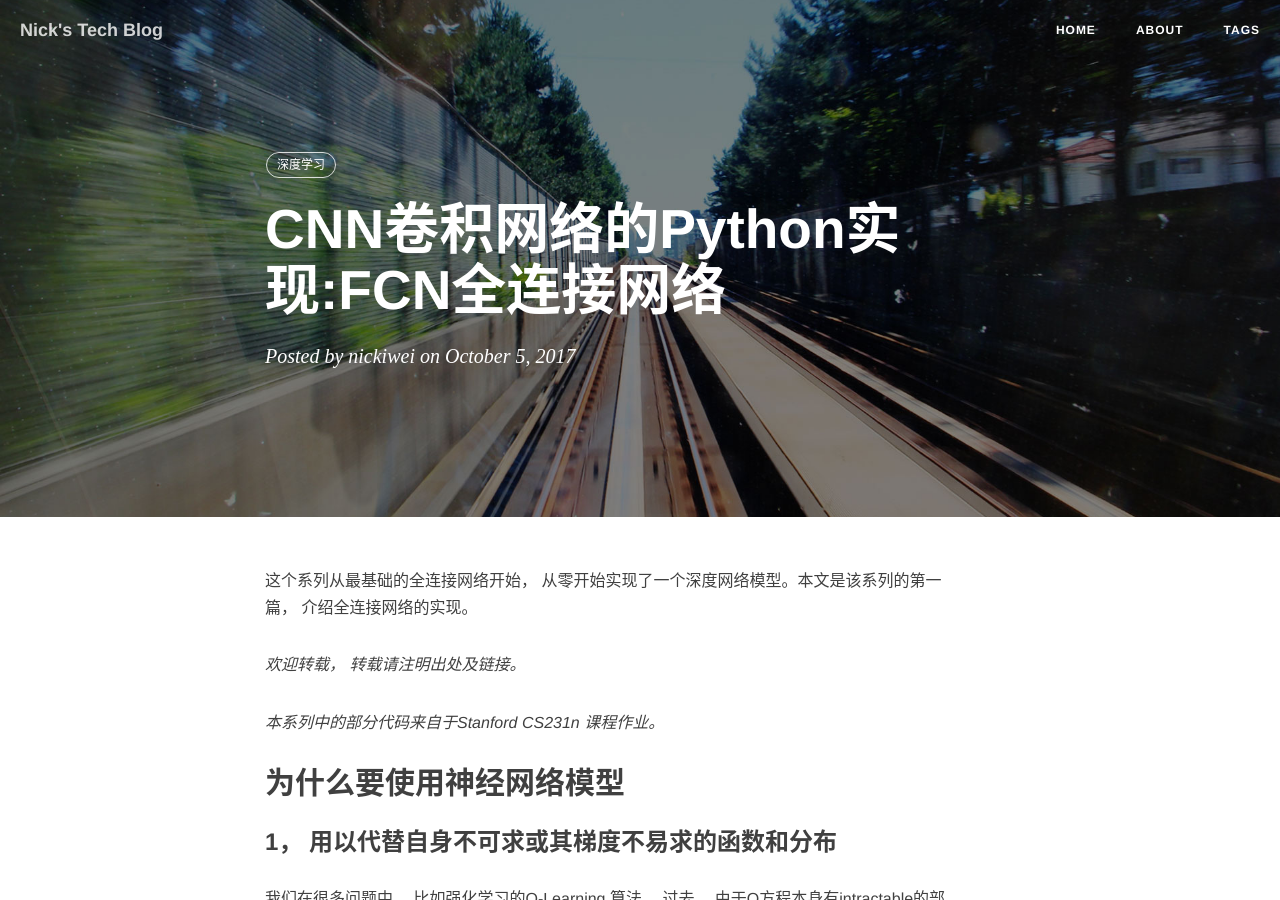
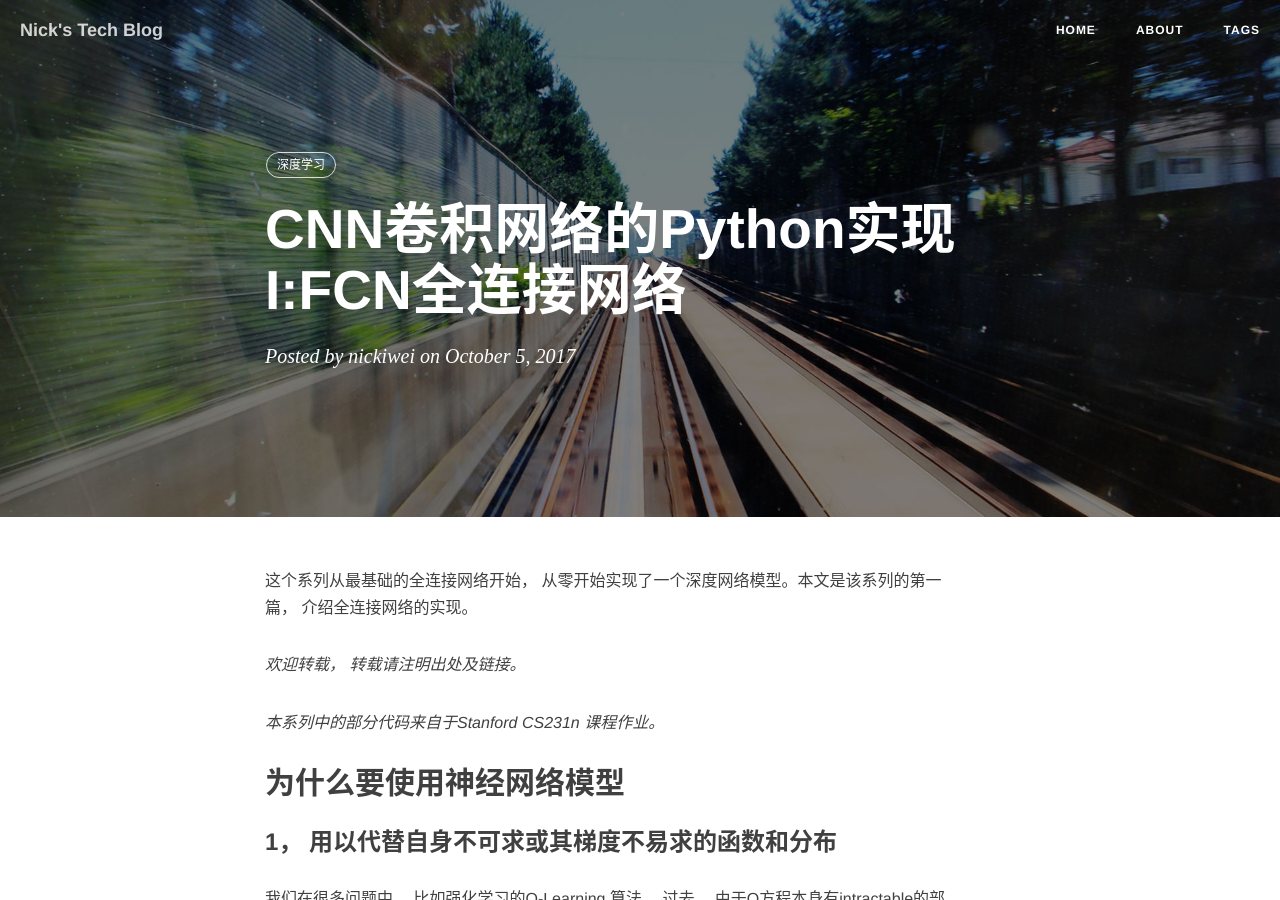
Before and after one commit to nickiwei/nickiwei.github.io, a Jekyll site: the page built from _posts/2017-10-05-CNN卷积网络的Python实现I: FCN全连接网络.markdown, in a window 1280 px wide and 900 px high. Built offline with Jekyll 4.4.1, drawn with Linux system fonts in a browser that asks for light colours; nearby versions of some CDN libraries; comment, search, counter and statistics services are not loaded.

```diff
--- a/_posts/2017-10-05-CNN卷积网络的Python实现I: FCN全连接网络.markdown
+++ b/_posts/2017-10-05-CNN卷积网络的Python实现I: FCN全连接网络.markdown
@@ -1,6 +1,6 @@
 ---
 layout:     post
-title:      "CNN卷积网络的Python实现:FCN全连接网络"
+title:      "CNN卷积网络的Python实现I:FCN全连接网络"
 date:       2017-10-05 12:00:00
 author:     "nickiwei"
 header-img: "img/post-bg-2015.jpg"
```
